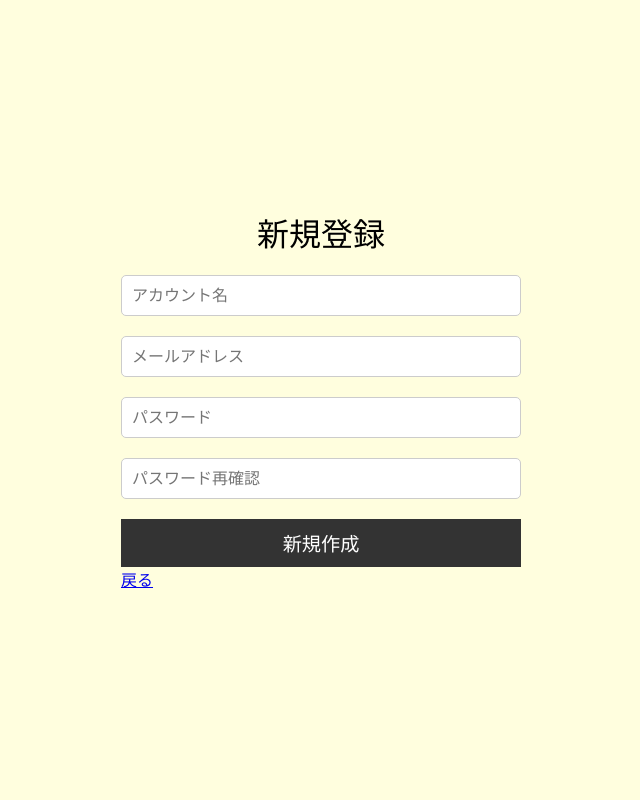
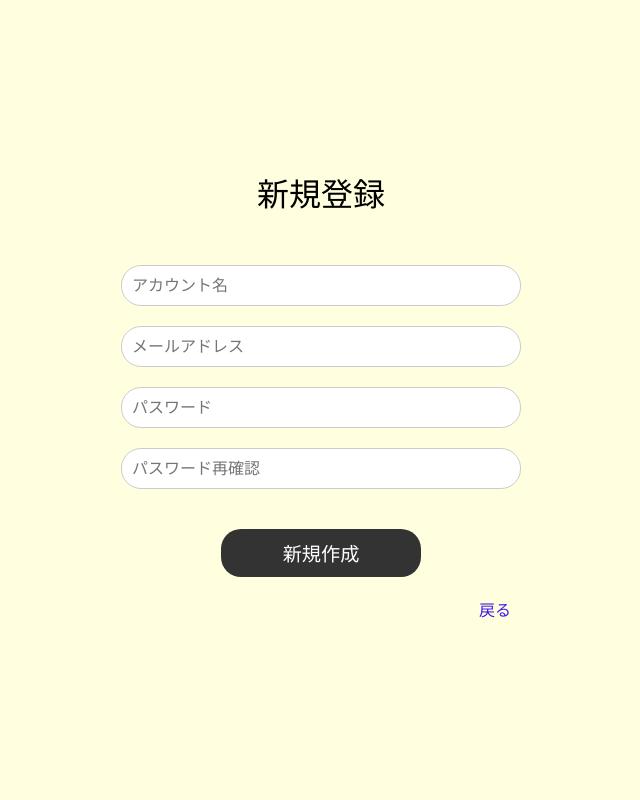
Before and after one commit to TT0144/ITS2, a PHP site: page /html/signup.html in a window 1280 px wide. Shown: the whole page, without its empty margins (319-959 px from the left). Run offline with PHP 8.4, Linux system fonts and the light colour scheme.

Commit message:
見た目を変った

```diff
--- a/css/login.css
+++ b/css/login.css
@@ -23,7 +23,7 @@ body {
 
     }
     .LoginContainer h1 {
-    margin-bottom: 20px;
+      margin-bottom: 50px;
       font-size: 2rem;
       text-align: center;
     }
@@ -38,14 +38,16 @@ body {
     .LoginContainer form input {
       padding: 10px;
       border: 1px solid #ccc;
-    border-radius: 5px;
+      border-radius: 20px;
       margin-bottom: 20px;
     }
     .LoginContainer form button {
+        max-width: 200px;
+        margin-left: 100px;
       margin-top: 20px;
-    padding: 10px;
+      padding: 10px  ;
       border: none;
-    border-radius: 5px;
+      border-radius: 20px;
       background: #0c0c0c;
       color: #fff;
       font-size: 1.2rem;
@@ -84,7 +86,7 @@ body {
       padding: 20px;
     }
     .SignupContainer h1 {
-    margin-bottom: 20px;
+      margin-bottom: 50px;
       font-size: 2rem;
       text-align: center;
     }
@@ -95,10 +97,14 @@ body {
     .SignupContainer form input {
       padding: 10px;
       border: 1px solid #ccc;
-    border-radius: 5px;
+      border-radius: 20px;
       margin-bottom: 20px;
     }
     .SignupContainer form button {
+      margin-top: 20px;
+      max-width: 200px;
+      margin-left: 100px;
+      border-radius: 20px;
       padding: 10px;
       border: none;
       background: #333;
@@ -109,24 +115,39 @@ body {
     .SignupContainer form button:hover {
       background: #555;
     }
-  .signup__container form a {
+    .SignupContainer form a {
       text-align: center;
       font-size: 1.2rem;
       text-decoration: none;
       color: #333;
     }
-  .signup__container form a:hover {
+    .SignupContainer form a:hover {
       color: #555;
     }
-  .signup__registerButton {
+    .SignupRegisterButton {
       margin-top: 20px;
       padding: 10px;
       border: none;
       border-radius: 5px;
       color: black;
       font-size: 1.2rem;
+      display: block;
+    }
+    .BackButton{
+        text-align: right;
+        text-decoration: none;
+        color: #5f18c2;
+        margin-top: 10px;
+        padding: 10px;
+        border: none;
+        border-radius: 5px;
+        color: rgb(67, 21, 234);
+        font-size: 1rem;
         cursor: pointer;
         display: block;
+      }
+      .BackButton:hover {
+        color: #555;
       }
 
     /* #errormessage {
```
Lines whose indentation alone changed are shown as unchanged.
